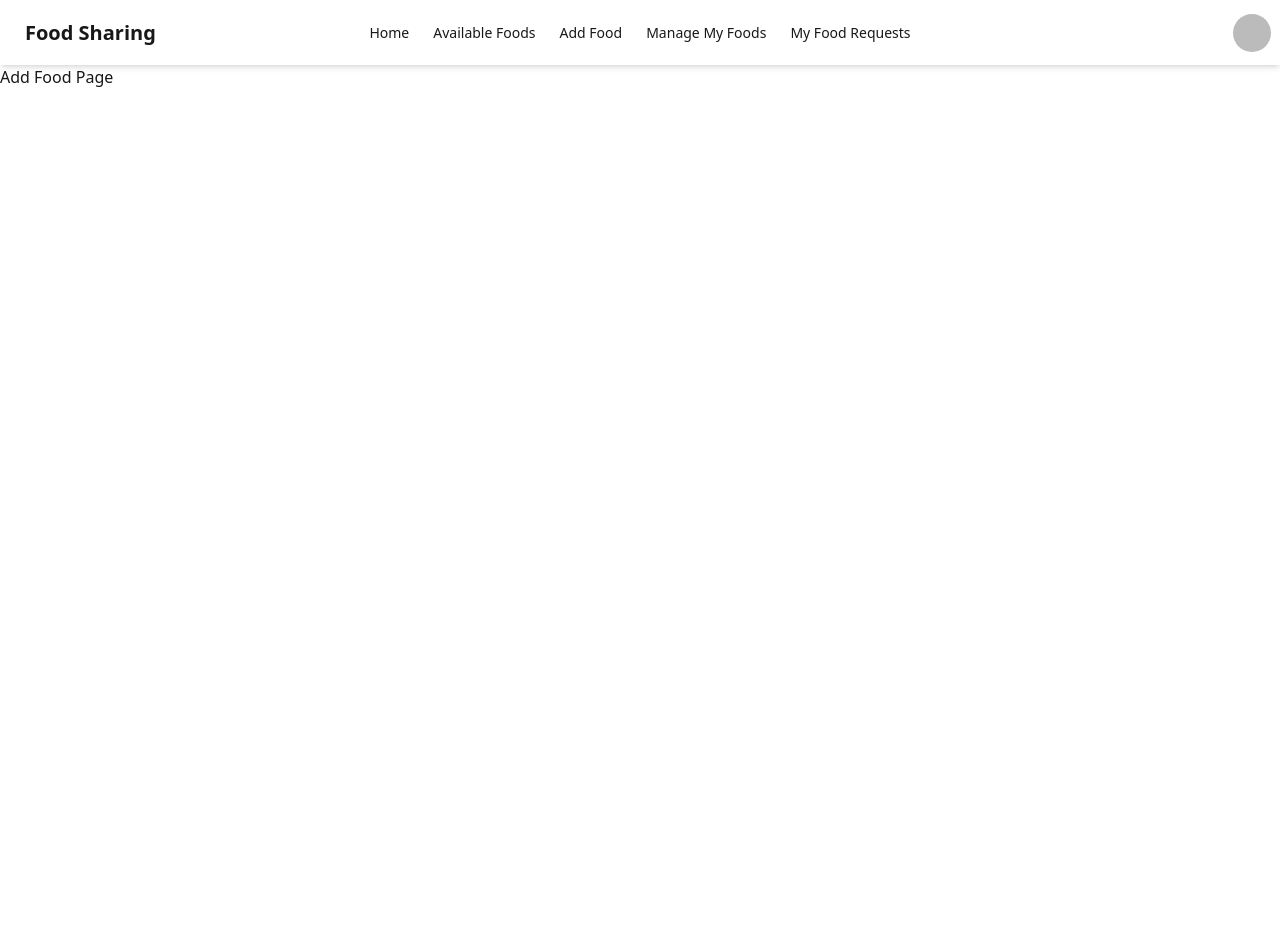
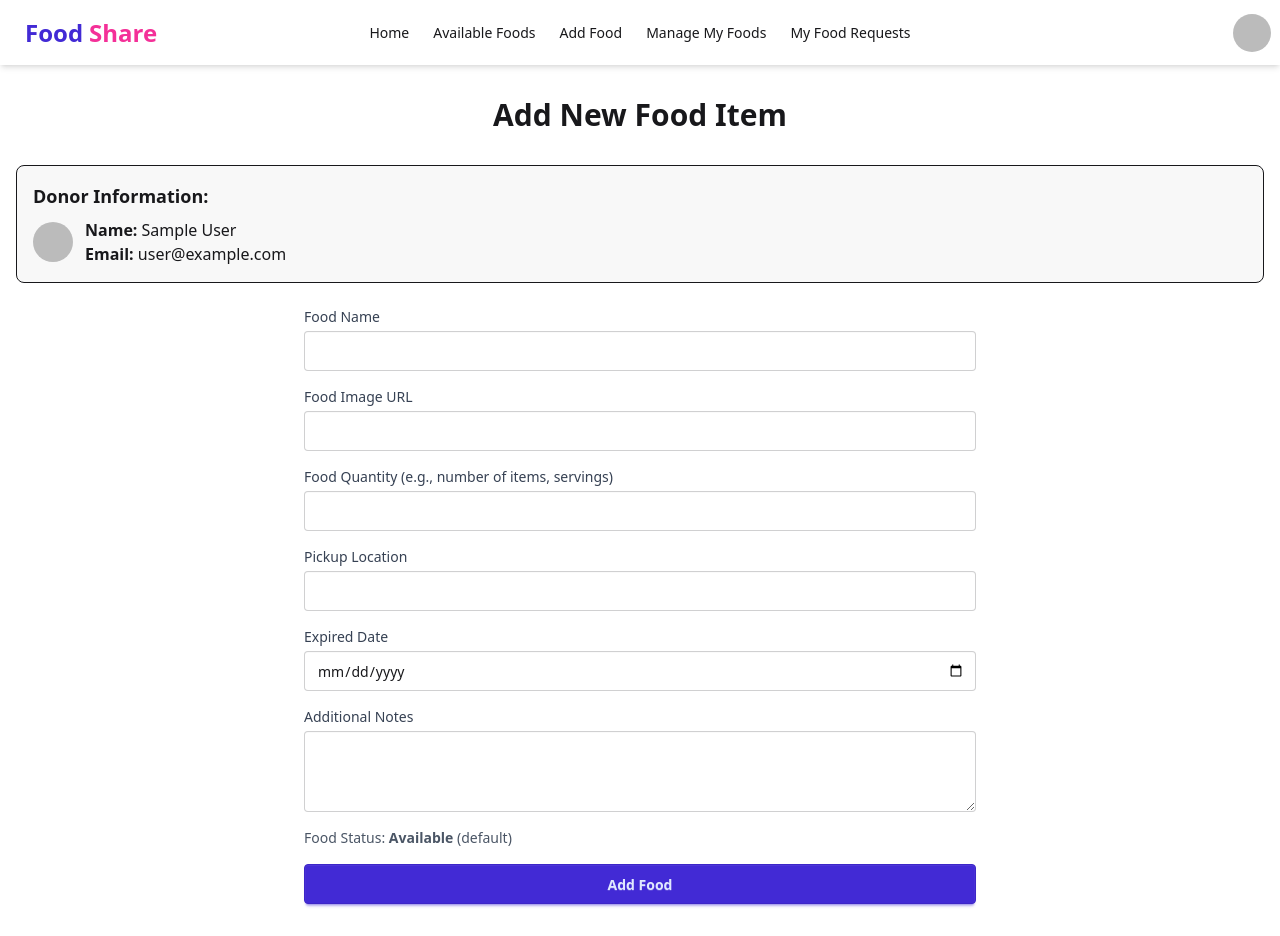
Before and after one commit to siam-sk/a11-food-sharing-client, a React (Vite) app: page /add-food in a window 1280 px wide. Before the commit the page ends 800 px from the top, so only its background shows below. Built offline with nearby package versions, Linux system fonts and the light colour scheme; no server answers; sample sign-in values are in the browser's storage.

Commit message:
created addFood page

```diff
--- a/src/components/Navbar.jsx
+++ b/src/components/Navbar.jsx
@@ -21,8 +21,8 @@ const Navbar = () => {
   return (
     <div className="navbar bg-base-100 shadow-md">
       <div className="navbar-start">
-        <Link to="/" className="btn btn-ghost normal-case text-xl">
-          Food Sharing
+        <Link to="/" className="btn btn-ghost normal-case text-2xl">
+          <span className="text-primary">Food</span><span className="text-secondary">Share</span> {/* Example styling */}
         </Link>
       </div>
       <div className="navbar-center hidden lg:flex">
--- /dev/null
+++ b/src/components/PrivateRoute.jsx
@@ -0,0 +1,34 @@
+import { useEffect, useState } from 'react';
+import { Navigate, useLocation } from 'react-router'; // Using "react-router"
+import { getAuth, onAuthStateChanged } from 'firebase/auth';
+import app from '../../firebase.init';
+
+const PrivateRoute = ({ children }) => {
+  const auth = getAuth(app);
+  const location = useLocation();
+  const [user, setUser] = useState(null);
+  const [loading, setLoading] = useState(true);
+
+  useEffect(() => {
+    const unsubscribe = onAuthStateChanged(auth, (currentUser) => {
+      setUser(currentUser);
+      setLoading(false);
+    });
+    return () => unsubscribe();
+  }, [auth]);
+
+  if (loading) {
+    return <div className="flex justify-center items-center h-screen"><span className="loading loading-spinner loading-lg"></span></div>;
+  }
+
+  if (!user) {
+    // Redirect them to the /login page, but save the current location they were
+    // trying to go to when they were redirected. This allows us to send them
+    // along to that page after they login, which is a nicer user experience.
+    return <Navigate to="/login" state={{ from: location }} replace />;
+  }
+
+  return children;
+};
+
+export default PrivateRoute;
--- /dev/null
+++ b/src/pages/AddFood.jsx
@@ -0,0 +1,152 @@
+import { useState, useEffect } from "react";
+import { useNavigate } from "react-router";
+import { getAuth, onAuthStateChanged } from "firebase/auth";
+import app from "../../firebase.init";
+import { toast } from "react-toastify";
+
+const AddFood = () => {
+  const auth = getAuth(app);
+  const navigate = useNavigate();
+
+  const [user, setUser] = useState(null);
+  const [foodName, setFoodName] = useState("");
+  const [foodImage, setFoodImage] = useState("");
+  const [foodQuantity, setFoodQuantity] = useState("");
+  const [pickupLocation, setPickupLocation] = useState("");
+  const [expiredDate, setExpiredDate] = useState(""); // Changed from expiredDateTime
+  const [additionalNotes, setAdditionalNotes] = useState("");
+  const [isLoading, setIsLoading] = useState(false);
+
+  useEffect(() => {
+    const unsubscribe = onAuthStateChanged(auth, (currentUser) => {
+      if (currentUser) {
+        setUser(currentUser);
+      } else {
+        setUser(null);
+        // No need to navigate here, PrivateRoute handles unauthorized access
+      }
+    });
+    return () => unsubscribe();
+  }, [auth]);
+
+  const handleSubmit = async (e) => {
+    e.preventDefault();
+    if (!user) {
+      toast.error("You must be logged in to add food.");
+      navigate("/login"); // Should be handled by PrivateRoute, but good fallback
+      return;
+    }
+    if (!foodName || !foodImage || !foodQuantity || !pickupLocation || !expiredDate) { // Changed from expiredDateTime
+        toast.error("Please fill in all required fields.");
+        return;
+    }
+
+    setIsLoading(true);
+
+    const foodData = {
+      foodName,
+      foodImage,
+      foodQuantity: parseInt(foodQuantity, 10),
+      pickupLocation,
+      expiredDate, // Changed from expiredDateTime
+      additionalNotes,
+      donatorName: user.displayName || "Anonymous",
+      donatorEmail: user.email,
+      donatorImage: user.photoURL || "https://via.placeholder.com/40",
+      userId: user.uid,
+      foodStatus: "available",
+    };
+
+    console.log("Sending foodData:", foodData); // Add this line to check the value
+
+    try {
+      const response = await fetch('http://localhost:3000/api/foods', { // Ensure your server port is correct
+        method: 'POST',
+        headers: {
+          'Content-Type': 'application/json',
+          // Optional: You might want to send an auth token for backend verification
+          // 'Authorization': `Bearer ${await user.getIdToken()}`
+        },
+        body: JSON.stringify(foodData),
+      });
+
+      if (!response.ok) {
+        const errorData = await response.json();
+        throw new Error(errorData.message || "Failed to add food item");
+      }
+
+      // const result = await response.json(); // Contains insertedId
+      toast.success("Food item added successfully!");
+
+      setFoodName("");
+      setFoodImage("");
+      setFoodQuantity("");
+      setPickupLocation("");
+      setExpiredDate(""); // Changed from expiredDateTime
+      setAdditionalNotes("");
+      navigate("/available-foods");
+    } catch (error) {
+      console.error("Error adding food: ", error);
+      toast.error(error.message || "Failed to add food item.");
+    } finally {
+      setIsLoading(false);
+    }
+  };
+
+  // This loading state is for user auth, PrivateRoute also has a loading state
+  if (!user && auth.currentUser === null) {
+    return <div className="text-center p-10">Verifying user...</div>;
+  }
+
+  return (
+    <div className="container mx-auto px-4 py-8">
+      <h1 className="text-3xl font-bold text-center mb-8">Add New Food Item</h1>
+      {user && (
+        <div className="mb-6 p-4 border rounded-lg bg-base-200">
+          <h3 className="text-lg font-semibold">Donor Information:</h3>
+          <div className="flex items-center space-x-3 mt-2">
+            <img src={user.photoURL || "https://via.placeholder.com/40"} alt="Donor" className="w-10 h-10 rounded-full" />
+            <div>
+              <p><strong>Name:</strong> {user.displayName || "N/A"}</p>
+              <p><strong>Email:</strong> {user.email}</p>
+            </div>
+          </div>
+        </div>
+      )}
+      <form onSubmit={handleSubmit} className="max-w-2xl mx-auto space-y-4">
+        <div>
+          <label htmlFor="foodName" className="block text-sm font-medium text-gray-700">Food Name</label>
+          <input type="text" id="foodName" value={foodName} onChange={(e) => setFoodName(e.target.value)} required className="input input-bordered w-full mt-1" />
+        </div>
+        <div>
+          <label htmlFor="foodImage" className="block text-sm font-medium text-gray-700">Food Image URL</label>
+          <input type="url" id="foodImage" value={foodImage} onChange={(e) => setFoodImage(e.target.value)} required className="input input-bordered w-full mt-1" />
+        </div>
+        <div>
+          <label htmlFor="foodQuantity" className="block text-sm font-medium text-gray-700">Food Quantity (e.g., number of items, servings)</label>
+          <input type="number" id="foodQuantity" value={foodQuantity} onChange={(e) => setFoodQuantity(e.target.value)} required min="1" className="input input-bordered w-full mt-1" />
+        </div>
+        <div>
+          <label htmlFor="pickupLocation" className="block text-sm font-medium text-gray-700">Pickup Location</label>
+          <input type="text" id="pickupLocation" value={pickupLocation} onChange={(e) => setPickupLocation(e.target.value)} required className="input input-bordered w-full mt-1" />
+        </div>
+        <div>
+          <label htmlFor="expiredDate" className="block text-sm font-medium text-gray-700">Expired Date</label> {/* Changed label */}
+          <input type="date" id="expiredDate" value={expiredDate} onChange={(e) => setExpiredDate(e.target.value)} required className="input input-bordered w-full mt-1" /> {/* Changed type and id */}
+        </div>
+        <div>
+          <label htmlFor="additionalNotes" className="block text-sm font-medium text-gray-700">Additional Notes</label>
+          <textarea id="additionalNotes" value={additionalNotes} onChange={(e) => setAdditionalNotes(e.target.value)} rows="3" className="textarea textarea-bordered w-full mt-1"></textarea>
+        </div>
+        <div>
+            <p className="text-sm text-gray-600">Food Status: <span className="font-semibold">Available</span> (default)</p>
+        </div>
+        <button type="submit" className="btn btn-primary w-full" disabled={isLoading}>
+          {isLoading ? "Adding..." : "Add Food"}
+        </button>
+      </form>
+    </div>
+  );
+};
+
+export default AddFood;
--- a/src/pages/Login.jsx
+++ b/src/pages/Login.jsx
@@ -1,5 +1,5 @@
 import { useState } from "react";
-import { Link, useNavigate } from "react-router";
+import { Link, useNavigate, useLocation } from "react-router";
 import { getAuth, signInWithEmailAndPassword, GoogleAuthProvider, signInWithPopup } from "firebase/auth";
 import app from "../../firebase.init";
 import { toast } from "react-toastify";
@@ -10,14 +10,17 @@ const Login = () => {
   const [password, setPassword] = useState("");
   const auth = getAuth(app);
   const navigate = useNavigate();
+  const location = useLocation();
   const googleProvider = new GoogleAuthProvider();
+
+  const from = location.state?.from?.pathname || "/";
 
   const handleLogin = (e) => {
     e.preventDefault();
     signInWithEmailAndPassword(auth, email, password)
       .then(() => {
         toast.success("Login successful!");
-        navigate("/");
+        navigate(from, { replace: true });
       })
       .catch(() => {
         toast.error("Invalid email or password!");
@@ -28,7 +31,7 @@ const Login = () => {
     signInWithPopup(auth, googleProvider)
       .then(() => {
         toast.success("Google login successful!");
-        navigate("/");
+        navigate(from, { replace: true });
       })
       .catch(() => {
         toast.error("Google login failed!");
--- a/src/routes/Routes.jsx
+++ b/src/routes/Routes.jsx
@@ -3,6 +3,8 @@ import RootLayout from "../layouts/RootLayout";
 import Login from "../pages/Login";
 import Register from "../pages/Register";
 import HomePage from "../pages/HomePage";
+import AddFood from "../pages/AddFood";
+import PrivateRoute from "../components/PrivateRoute";
 
 const router = createBrowserRouter([
   {
@@ -20,15 +22,27 @@ const router = createBrowserRouter([
       },
       {
         path: "add-food",
-        element: <div>Add Food Page</div>,
+        element: (
+          <PrivateRoute>
+            <AddFood />
+          </PrivateRoute>
+        ),
       },
       {
         path: "manage-my-foods",
-        element: <div>Manage My Foods Page</div>,
+        element: (
+          <PrivateRoute>
+            <div>Manage My Foods Page</div>
+          </PrivateRoute>
+        ),
       },
       {
         path: "my-food-requests",
-        element: <div>My Food Requests Page</div>,
+        element: (
+          <PrivateRoute>
+            <div>My Food Requests Page</div>
+          </PrivateRoute>
+        ),
       },
       {
         path: "login",
```
